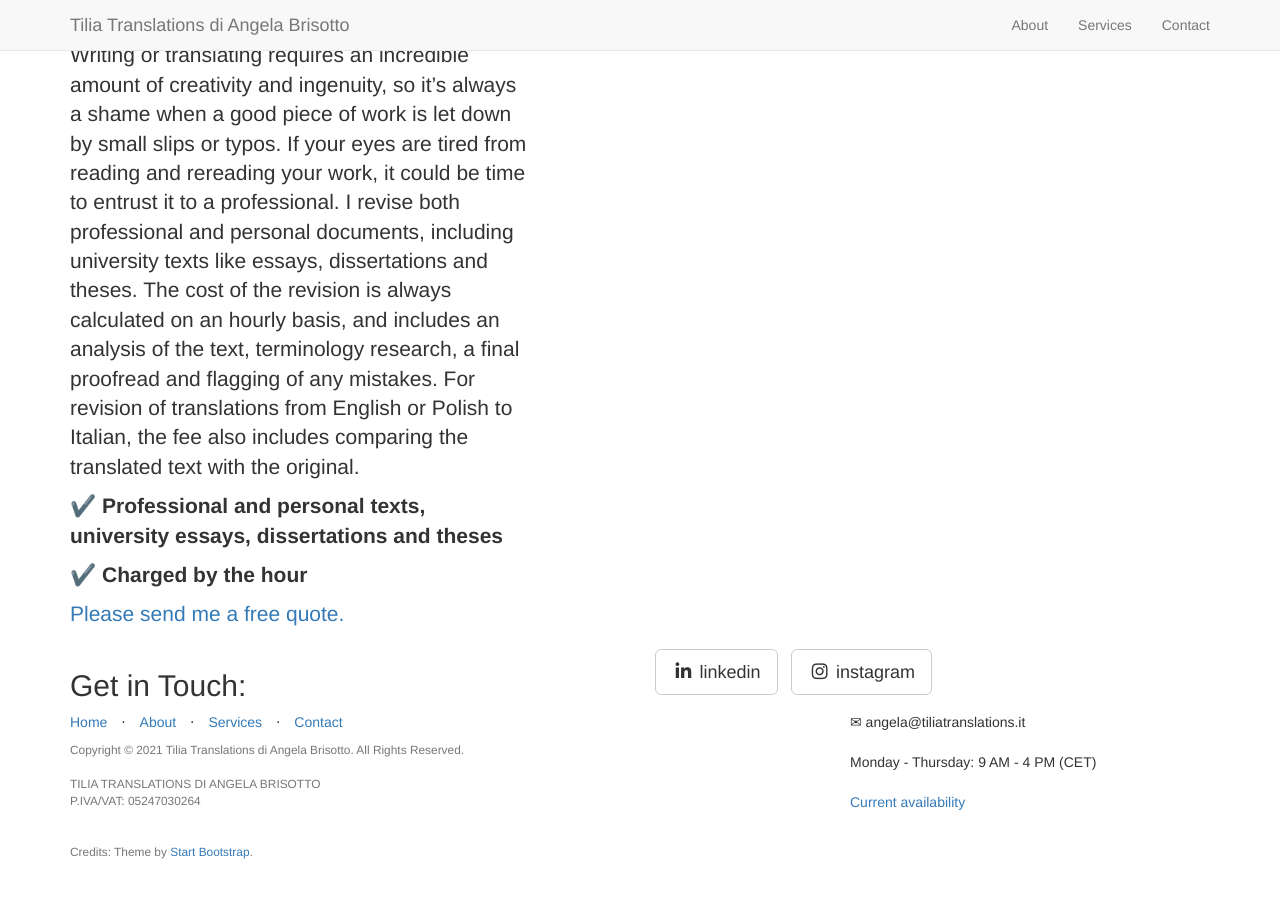
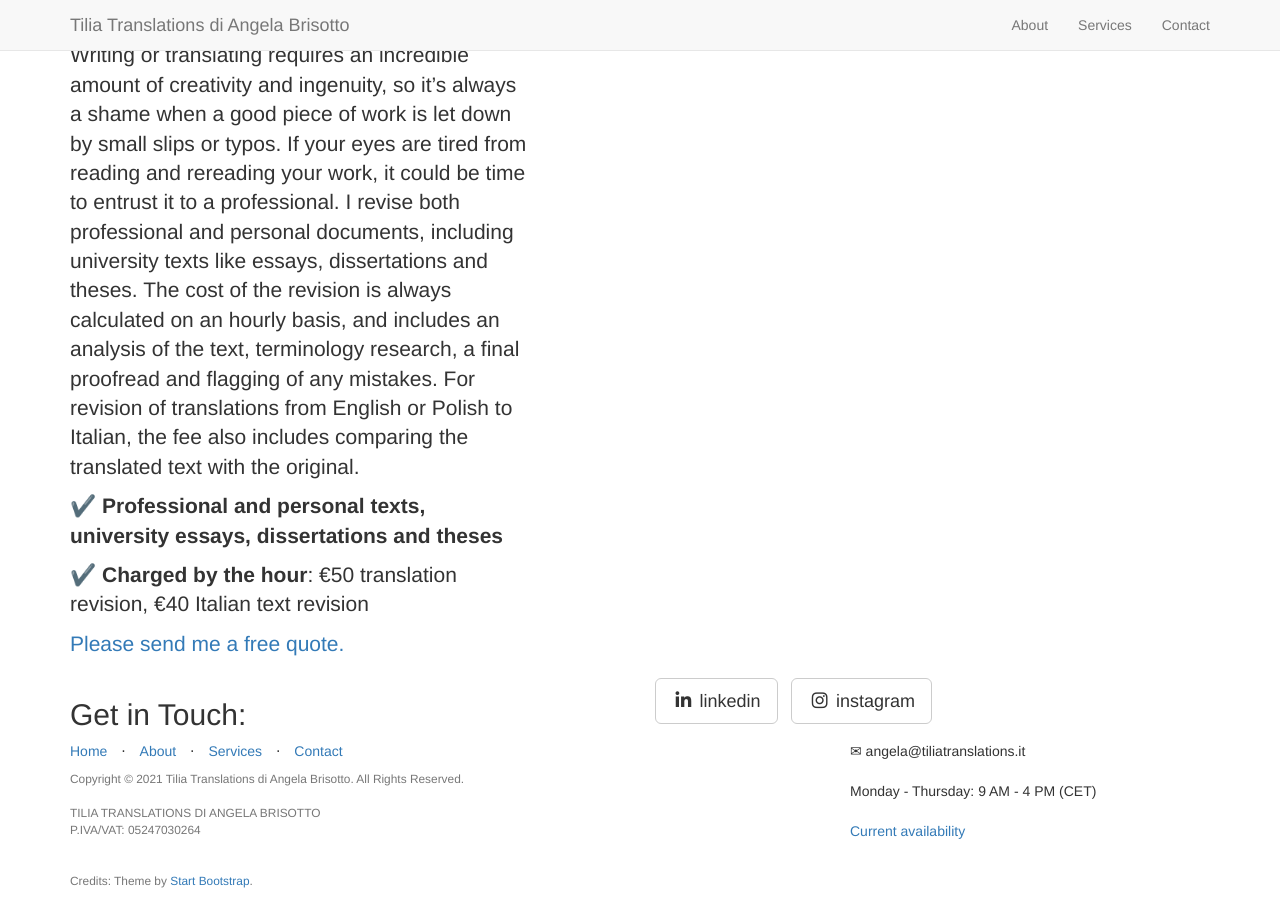
Before and after one commit to angelatiliatranslations/englishversion, a Jekyll site: the page built from _posts/2014-09-23-services-3.markdown, in a window 1280 px wide and 900 px high, scrolled down 3039 px. Built offline with Jekyll 4.4.1, drawn with Linux system fonts in a browser that asks for light colours; nearby versions of some CDN libraries; library files that are not in the unit come from our copies; before the commit the page ends 3910 px from its top, so only the background shows below that.

Commit message:
Update 2014-09-23-services-3.markdown

```diff
--- a/_posts/2014-09-23-services-3.markdown
+++ b/_posts/2014-09-23-services-3.markdown
@@ -12,6 +12,6 @@ Writing or translating requires an incredible amount of creativity and ingenuity
 <strong>✔️ Professional and personal texts, university essays, dissertations and theses</strong>
 </p>
 <p>
-<strong>✔️ Charged by the hour</strong>
+<strong>✔️ Charged by the hour</strong>: €50 translation revision, €40 Italian text revision
 </p>
 <a href="mailto:angela@tiliatranslations.it">Please send me a free quote.</a>
```
